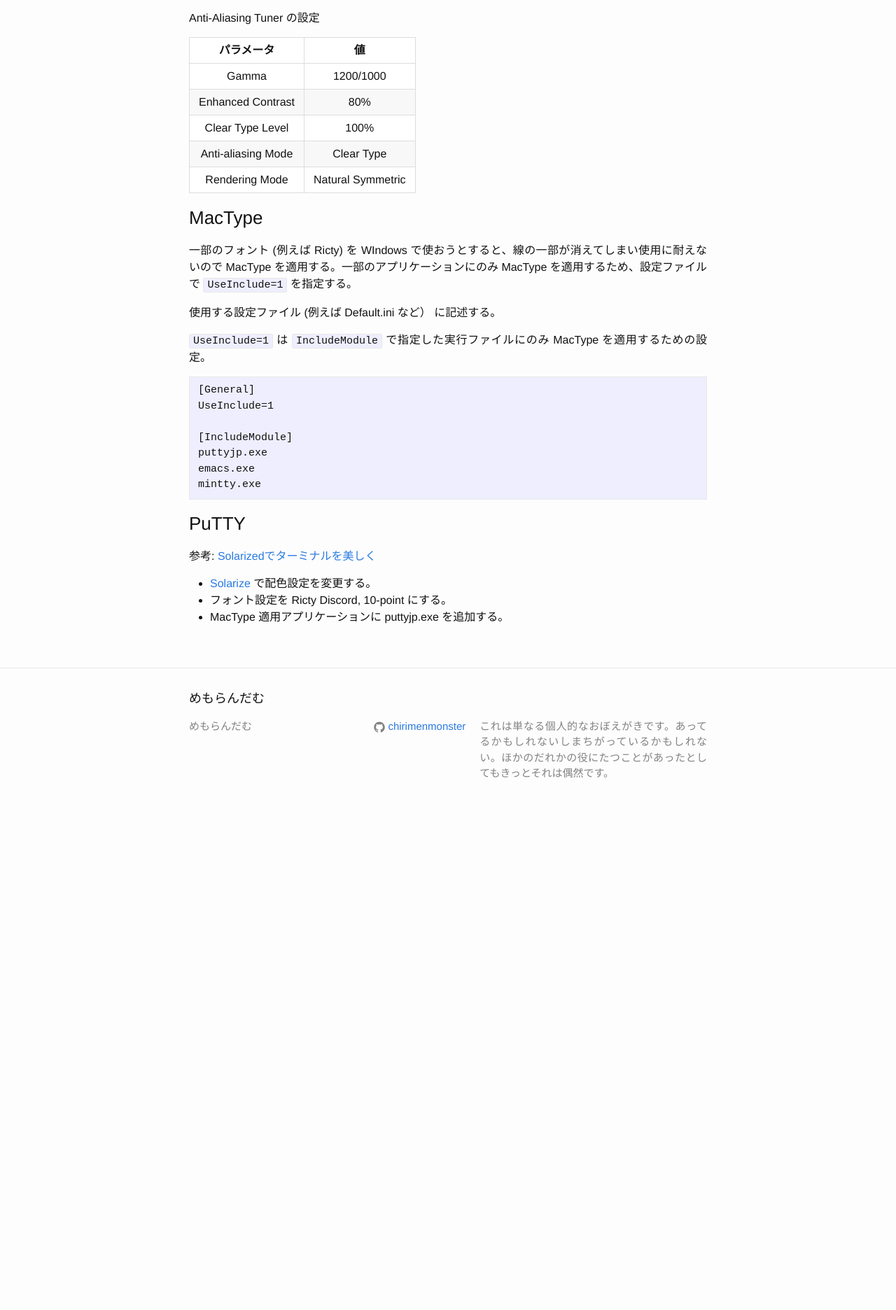
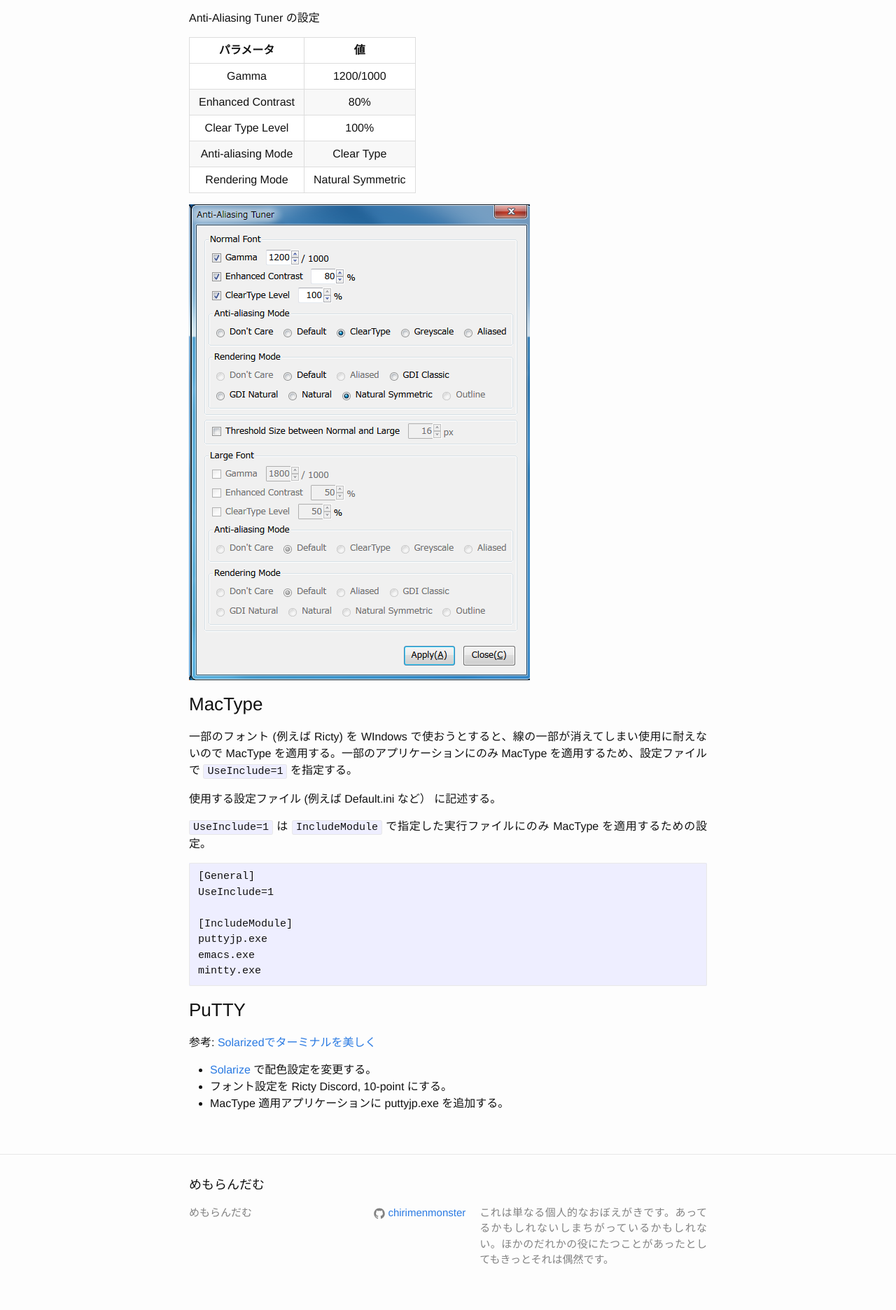
Before and after one commit to chirimenmonster/chirimenmonster.github.io, a Jekyll site: the page built from _posts/2016-01-27-express-windows.md, in a window 1280 px wide. Shown: the part 1152-3024 px from the top of the page at 70% size. Built offline with Jekyll 4.4.1, drawn with Linux system fonts in a browser that asks for light colours; before the commit the page ends 2329 px from its top, so only the background shows below that.

Commit message:
スクリーンショットの貼り付け

```diff
--- a/_posts/2016-01-27-express-windows.md
+++ b/_posts/2016-01-27-express-windows.md
@@ -27,6 +27,7 @@
 #### フォントのインストールと設定
 
 参考: [ブラウザのフォントを綺麗にする方法メモ](http://prpr.hatenablog.jp/entry/2015/09/06/%E3%83%96%E3%83%A9%E3%82%A6%E3%82%B6%E3%81%AE%E3%83%95%E3%82%A9%E3%83%B3%E3%83%88%E3%82%92%E7%B6%BA%E9%BA%97%E3%81%AB%E3%81%99%E3%82%8B%E6%96%B9%E6%B3%95%E3%83%A1%E3%83%A2%EF%BC%88Windows%E4%B8%8A%E3%81%AEF) （Windows上のFirefox、Chrome）
+
 * フォント [源真ゴシック](http://jikasei.me/font/genshin/) と [IPAex明朝](http://ipafont.ipa.go.jp/) をインストール。
 * アドオン [Anti-Aliasing Tuner](https://addons.mozilla.org/ja/firefox/addon/anti-aliasing-tuner/?src=api) をインストール。
 
@@ -48,6 +49,7 @@
 | Anti-aliasing Mode | Clear Type |
 | Rendering Mode | Natural Symmetric |
 
+![Anti-Aliasing Tuner の設定](/images/2016-01-27-firefox-addon-antialiasingtuner.png)
 
 
 ### MacType
```
Also changed, not shown: images/2016-01-27-firefox-addon-antialiasingtuner.png (added).
